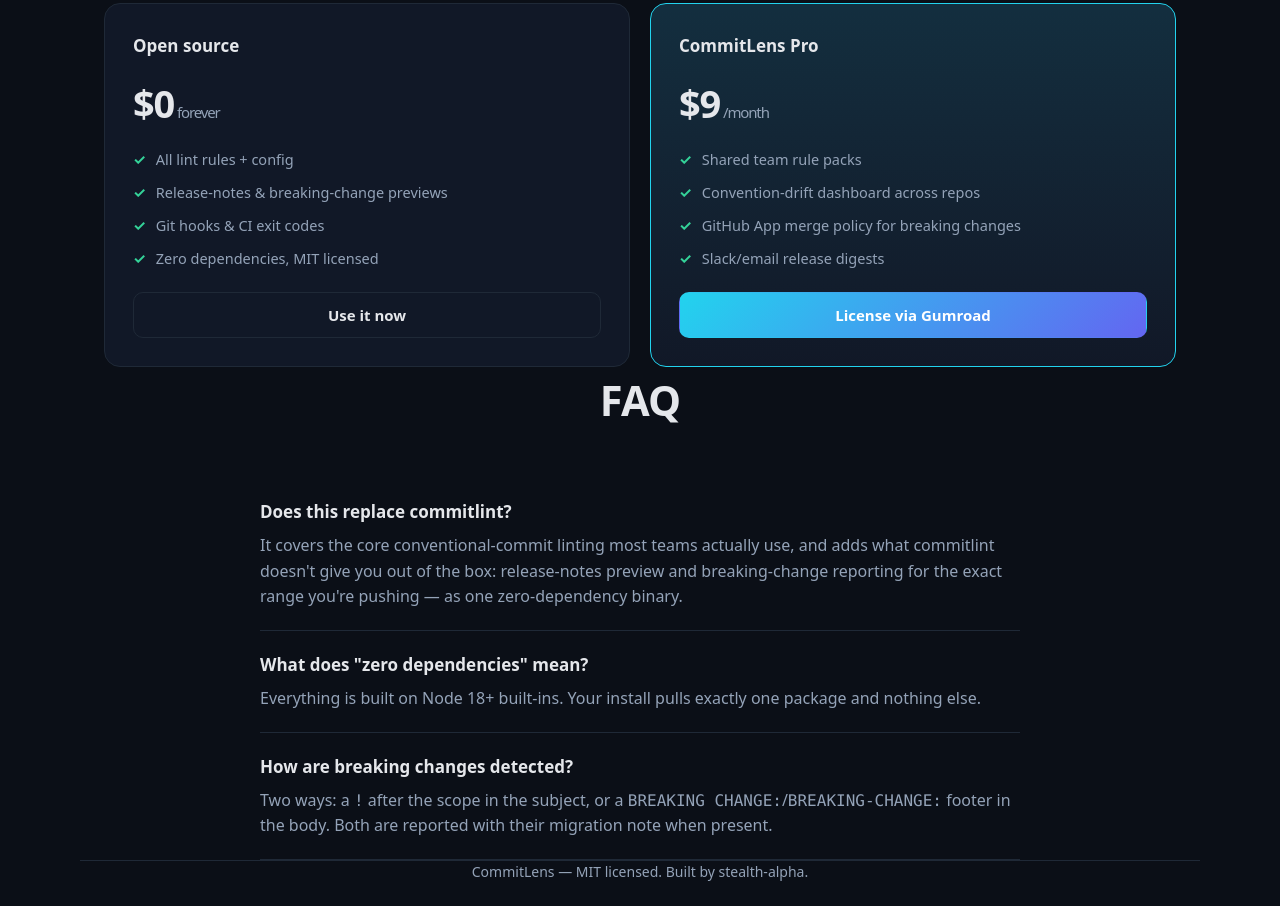
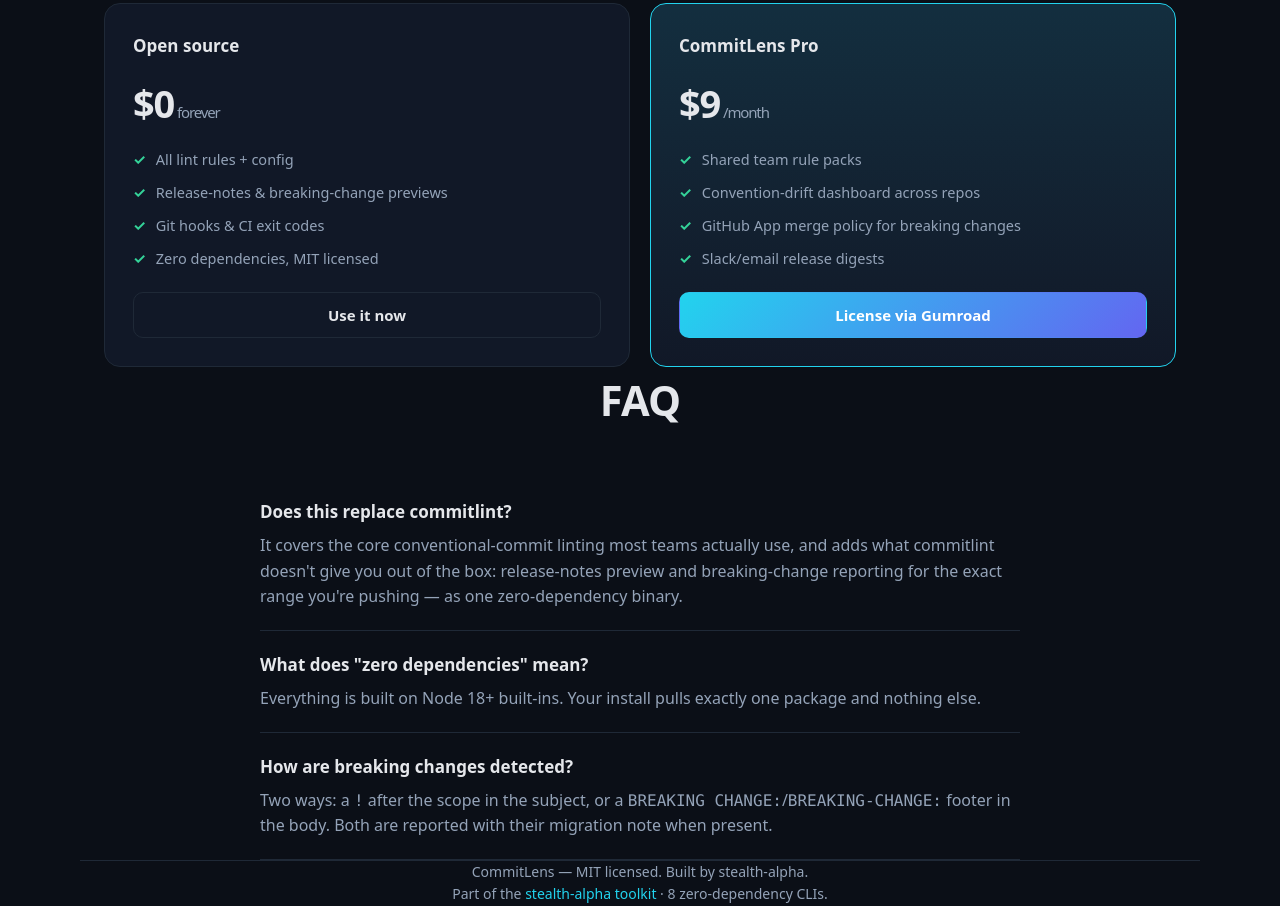
Before and after one commit to stealth-alpha/commitlens, a website: page site/index.html in a window 1280 px wide. Shown: the part 2215-3121 px from the top of the page. Before the commit the page ends 3098 px from the top, so only its background shows below. Drawn offline with Linux system fonts and the light colour scheme.

Commit message:
docs(site): link to stealth-alpha toolkit hub in footer

```diff
--- a/site/index.html
+++ b/site/index.html
@@ -171,6 +171,7 @@
 
 <footer class="wrap">
   CommitLens — MIT licensed. Built by stealth-alpha.
+  <div>Part of the <a href="https://stealth-alpha.github.io/toolkit/">stealth-alpha toolkit</a> · 8 zero-dependency CLIs.</div>
 </footer>
 </body>
 </html>
```
